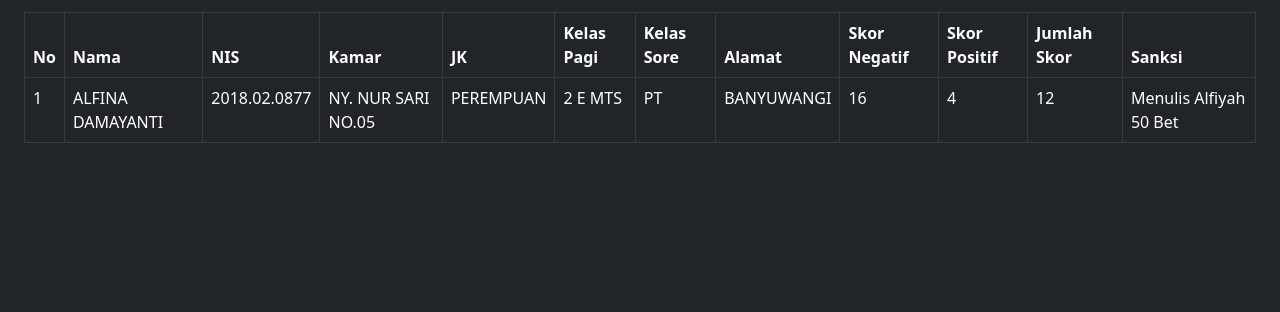
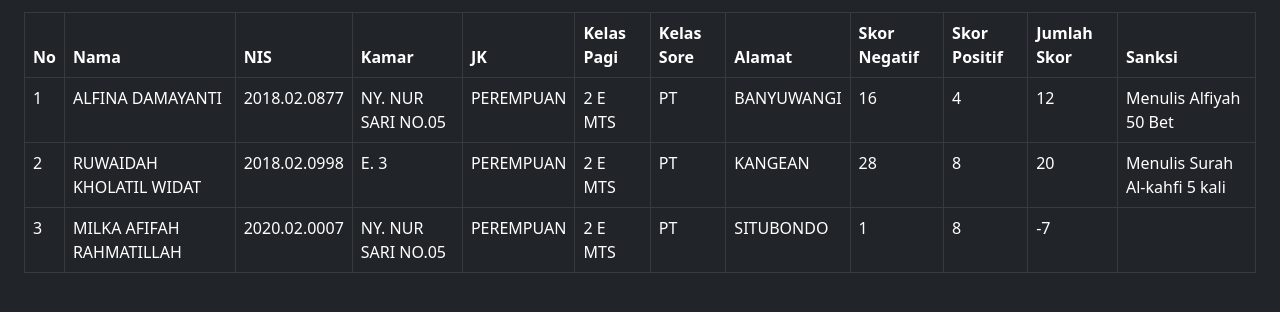
Before and after one commit to alfinadamayanti-pn/sibk, a plain HTML site: page data-siswa.html in a window 1280 px wide. Shown: the part 66-378 px from the top of the page. Drawn offline with nearby package versions, Linux system fonts and the light colour scheme.

Commit message:
Update data-siswa.html

```diff
--- a/data-siswa.html
+++ b/data-siswa.html
@@ -44,8 +44,34 @@
           <td>12</td>
           <td>Menulis Alfiyah 50 Bet</td>
         </tr>
-
-
+   <tr>
+          <td>2</td>
+          <td>RUWAIDAH KHOLATIL WIDAT</td>
+          <td>2018.02.0998</td>
+          <td>E. 3</td>
+          <td>PEREMPUAN</td>
+          <td>2 E MTS</td>
+          <td>PT</td>
+          <td>KANGEAN</td>
+          <td>28</td>
+          <td>8</td>
+          <td>20</td>
+          <td>Menulis Surah Al-kahfi 5 kali</td>
+        </tr>
+     <tr>
+          <td>3</td>
+          <td>MILKA AFIFAH RAHMATILLAH</td>
+          <td>2020.02.0007</td>
+          <td>NY. NUR SARI NO.05</td>
+          <td>PEREMPUAN</td>
+          <td>2 E MTS</td>
+          <td>PT</td>
+          <td>SITUBONDO</td>
+          <td>1</td>
+          <td>8</td>
+          <td>-7</td>
+          <td></td>
+        </tr>
     </tbody>
   </table>
 
```
